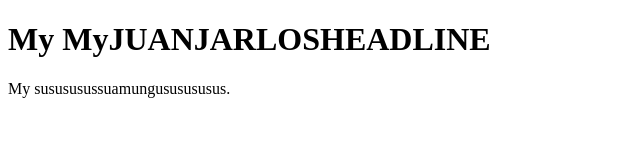
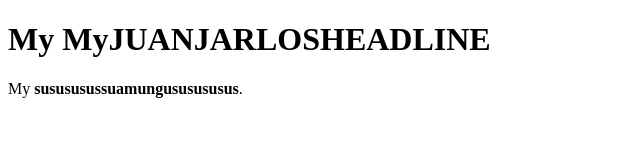
Before and after one commit to JohnnySimms/Exploring-CS, a plain HTML site: page index.html in a window 1280 px wide. Shown: the full height of the page, 0-640 px from the left. Drawn offline with Linux system fonts and the light colour scheme.

Commit message:
Update index.html

```diff
--- a/index.html
+++ b/index.html
@@ -2,6 +2,6 @@
 <html>
  <body>
   <h1>My MyJUANJARLOSHEADLINE</h1>
-<p>My susususussuamungususususus.</p>
+  <p>My <b>susususussuamungususususus</b>.</p>
  </body>
 </html>
```
